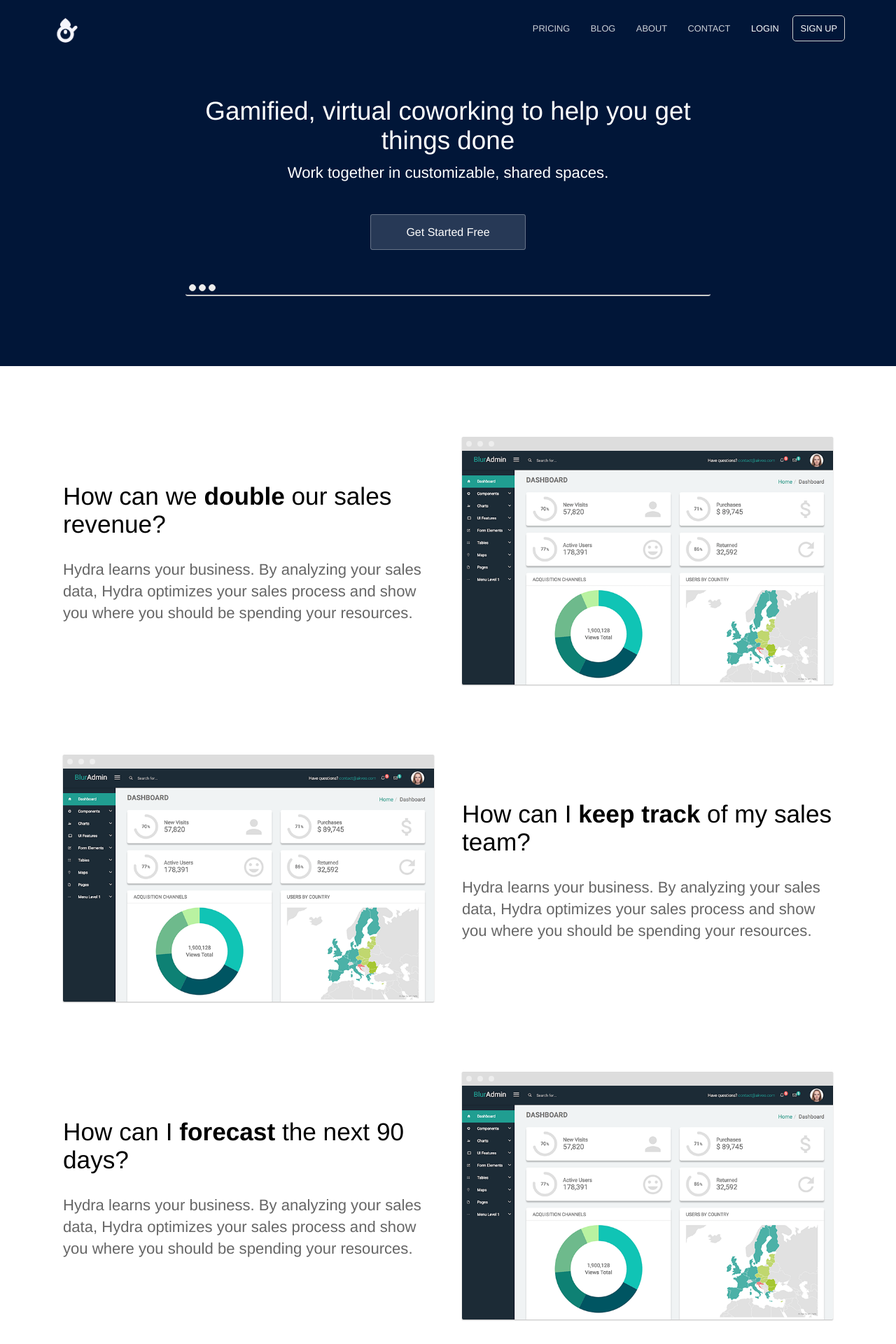
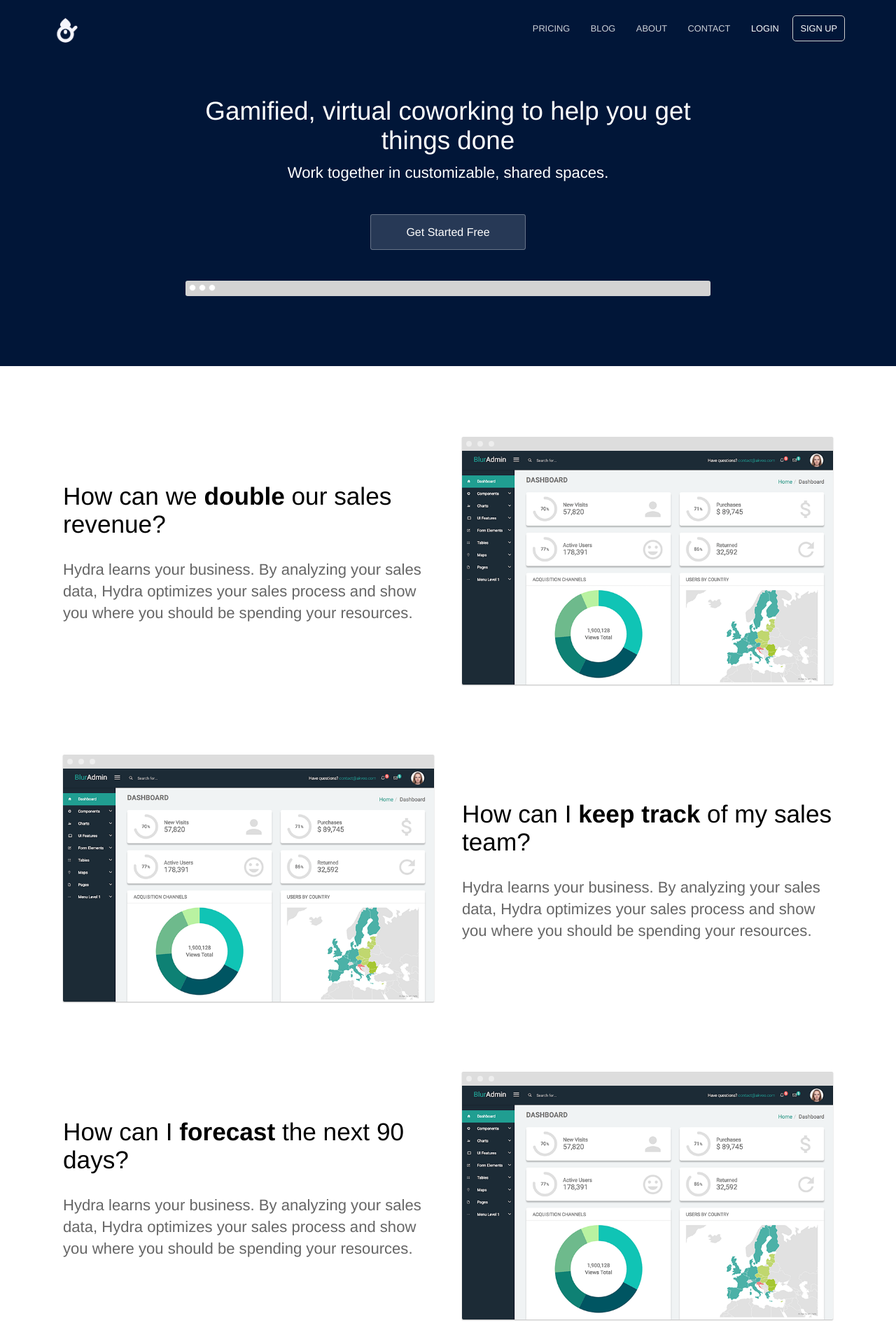
Before and after one commit to innkeeper-games/cowork-site, a Jekyll site: the page built from index.html, in a window 1280 px wide. Shown: the top 1920 px of the page at 70% size. Built offline with Jekyll 4.4.1, drawn with Linux system fonts in a browser that asks for light colours; a script that is not in the unit is left out.

Commit message:
Adjust fake window UI

```diff
--- a/_sass/landing-page.scss
+++ b/_sass/landing-page.scss
@@ -10,7 +10,7 @@
 	height: 8px;
 	width: 8px;
 	border-radius: 8px;
-	background-color: #eee;
+	background-color: white;
 	border: 1px solid #dadada;
 	float: left;
 	margin: 0 0 0 4px;
@@ -19,9 +19,8 @@
 .fake-browser-ui {
 	padding: 20px 0 0;
 	border-radius: 3px;
-	border-bottom: 2px solid #ccc;
-	backgroun: #ddd;
-	display: inline-block;
+	border-bottom: 2px solid lightgray;
+	background-color: lightgray;
 	position: relative;
 	line-height: 0;
 	display: flex;
```
